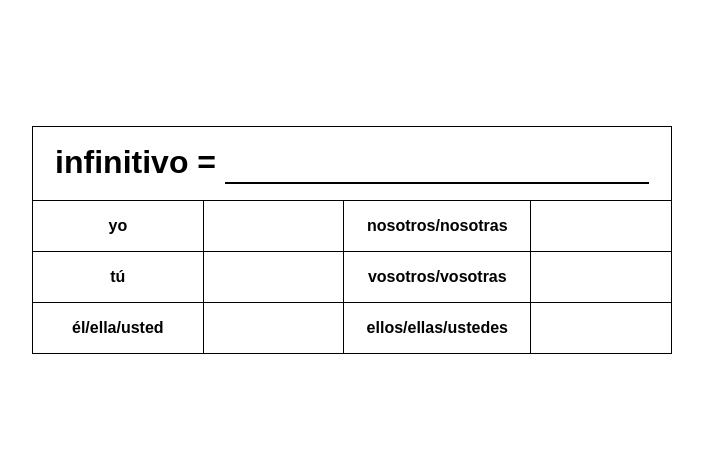
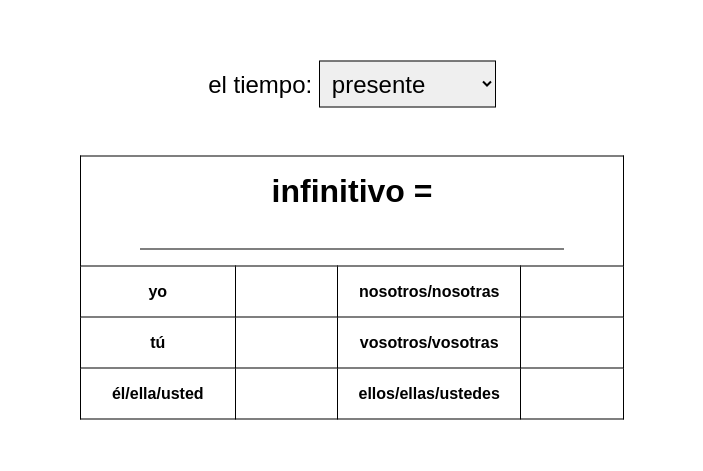
Before and after one commit to achen318/name-conjugator, a plain HTML site: page index.html in a window 1280 px wide. Shown: the part 160-631 px from the top of the page, without its empty margins (288-991 px from the left). Drawn offline with Linux system fonts and the light colour scheme.

Commit message:
unlocked spanish 2 tenses !

```diff
--- a/index.html
+++ b/index.html
@@ -1,11 +1,11 @@
 <!DOCTYPE html>
-<html lang="en">
+<html lang="es">
   <head>
     <meta charset="utf-8" />
     <meta http-equiv="X-UA-Compatible" content="IE=edge" />
     <meta name="viewport" content="width=device-width, initial-scale=1.0" />
 
-    <title>Phrase Conjugator</title>
+    <title>Name Conjugator</title>
 
     <link rel="stylesheet" href="style.css" />
     <link rel="icon" href="public/favicon.ico" />
@@ -14,6 +14,25 @@
   </head>
   <body>
     <main>
+      <div>
+        <label>
+          el tiempo:
+          <select onchange="conjugate()">
+            <optgroup label="indicativo">
+              <option value="0">presente</option>
+              <option value="1">pretérito</option>
+              <option value="2">imperfecto</option>
+              <option value="3">futuro</option>
+            </optgroup>
+
+            <optgroup label="subjunctivo">
+              <option value="4">presente</option>
+            </optgroup>
+          </select>
+        </label>
+      </div>
+
+      <div>
         <table>
           <tr>
             <th class="table-title" colspan="4">
@@ -24,26 +43,27 @@
 
           <tr>
             <th>yo</th>
-          <td></td>
+            <td class="conjugation"></td>
 
             <th>nosotros/nosotras</th>
-          <td></td>
+            <td class="conjugation"></td>
           </tr>
           <tr>
             <th>tú</th>
-          <td></td>
+            <td class="conjugation"></td>
 
             <th>vosotros/vosotras</th>
-          <td></td>
+            <td class="conjugation"></td>
           </tr>
           <tr>
             <th>él/ella/usted</th>
-          <td></td>
+            <td class="conjugation"></td>
 
             <th>ellos/ellas/ustedes</th>
-          <td></td>
+            <td class="conjugation"></td>
           </tr>
         </table>
+      </div>
     </main>
   </body>
 </html>
--- a/script.js
+++ b/script.js
@@ -9,7 +9,8 @@
  * ---------------------------------
  */
 
-const pronouns = document.getElementsByTagName('td');
+const pronouns = document.getElementsByClassName('conjugation');
+const tenseSelector = document.getElementsByTagName('select')[0];
 
 const verbEndings = ['ar', 'er', 'ir'];
 const getStem = (word) => word.slice(0, -2);
@@ -64,8 +65,28 @@ function conjugate() {
   const phrase = document.getElementById('phrase').value.toLowerCase();
   const words = phrase.split(' ');
 
+  let conjugations;
+
+  // Get the conjugations of the selected tense
+  switch (tenseSelector.value) {
+    case '0':
+      conjugations = indicativoPresente;
+      break;
+    case '1':
+      conjugations = indicativoPreterito;
+      break;
+    case '2':
+      conjugations = indicativoImperfecto;
+      break;
+    case '3':
+      conjugations = indicativoFuturo;
+      break;
+    case '4':
+      conjugations = subjunctivoPresente;
+  }
+
   // Accumulate the conjugated phrase
-  const conjugations = ['', '', '', '', '', ''];
+  const conjugatedPhrases = ['', '', '', '', '', ''];
 
   // Loop through each word in the phrase
   for (let wordIndex = 0; wordIndex < words.length; wordIndex++) {
@@ -76,20 +97,21 @@ function conjugate() {
 
     // Loop through each pronoun
     for (let pronounIndex = 0; pronounIndex < pronouns.length; pronounIndex++) {
-      conjugations[pronounIndex] +=
+      conjugatedPhrases[pronounIndex] +=
         endingIndex === -1
           ? // If the word is not a verb, add it to the conjugation
             word
           : // Otherwise, add the conjugated verb
-            stem + indicativoPresente[pronounIndex][endingIndex];
+            stem + conjugations[pronounIndex][endingIndex];
 
       // Add a space if it's not the last word
-      if (wordIndex < pronouns.length - 1) conjugations[pronounIndex] += ' ';
+      if (wordIndex < pronouns.length - 1)
+        conjugatedPhrases[pronounIndex] += ' ';
     }
   }
 
   // Update the conjugations in the table
-  for (let i = 0; i < conjugations.length; i++) {
-    pronouns[i].innerHTML = conjugations[i];
+  for (let i = 0; i < conjugatedPhrases.length; i++) {
+    pronouns[i].innerHTML = conjugatedPhrases[i];
   }
 }
--- a/style.css
+++ b/style.css
@@ -12,6 +12,20 @@ main {
   transform: translate(-50%, -50%);
 }
 
+div {
+  margin: 3rem;
+}
+
+label,
+select {
+  font-size: 1.5rem;
+  padding: 0.5rem;
+}
+
+select {
+  border: 1px solid;
+}
+
 table {
   border-collapse: collapse;
   table-layout: fixed;
@@ -19,7 +33,7 @@ table {
 
 th,
 td {
-  border: 1px solid black;
+  border: 1px solid;
   width: 10rem;
   padding: 1rem;
 }
@@ -28,14 +42,18 @@ td {
   font-size: 2rem;
 }
 
-input {
+input[type='text'] {
   border: none;
-  border-bottom: 2px solid black;
+  border-bottom: 1px solid;
 
   font-size: 2rem;
   text-align: center;
 }
 
+input[type='radio'] {
+  text-align: right;
+}
+
 input:focus {
   outline: none;
 }
```
Also changed, not shown: README.md. Lines whose indentation alone changed are shown as unchanged.
